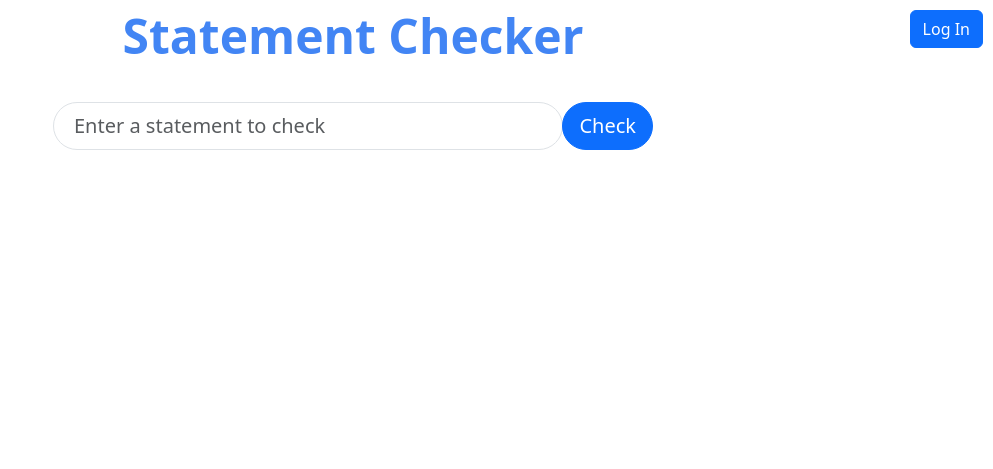
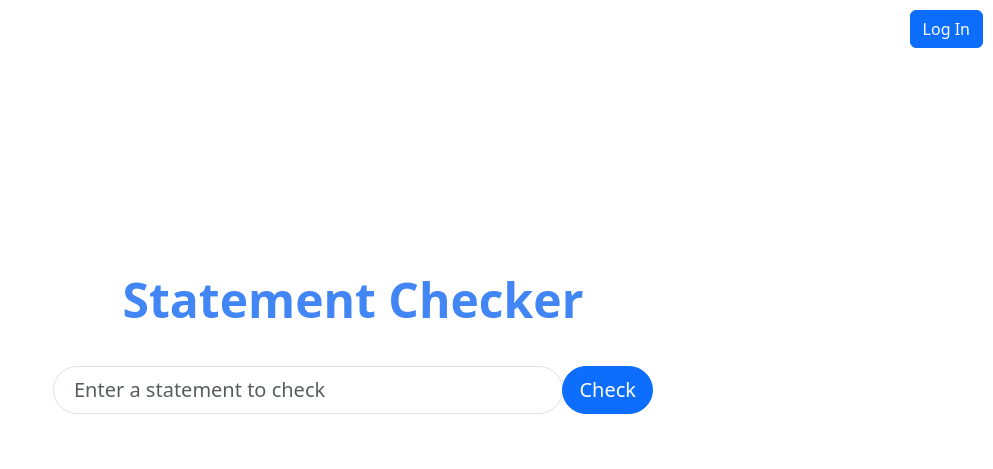
Before and after one commit to ledgerW/foxcheck, a Python web app: template templates/index.html in a window 1280 px wide. Shown: the top 469 px of the page, without its empty margins (287-1280 px from the left). Run offline with Jinja, Linux system fonts and the light colour scheme; the template is opened without the code that fills it, so the values that code supplies are empty.

Commit message:
Agent query: Is the Google-like search interface working correctly? Can you enter a statement and receive a response without encountering a 422 error? Is the input box positioned about a third of the way down the screen?

```diff
--- a/routers/api.py
+++ b/routers/api.py
@@ -23,6 +23,7 @@ async def check_statement(
     db: AsyncSession = Depends(get_session)
 ):
     try:
+        print(f"Statement: {statement}")
         fact_check_chain = (
             {"statement": RunnablePassthrough(), "wiki": wiki_retriever, 'web': web_retriever, 'arxiv': arxiv_retriever}
             | RunnablePassthrough.assign(
@@ -35,6 +36,7 @@ async def check_statement(
         )
 
         verdict = await fact_check_chain.ainvoke(statement)
+        print(json.loads(verdict.model_dump_json()))
         return json.loads(verdict.model_dump_json())
     except Exception as e:
         raise HTTPException(status_code=500, detail=str(e))
--- a/static/js/search.js
+++ b/static/js/search.js
@@ -19,7 +19,10 @@ document.addEventListener('DOMContentLoaded', () => {
 
     async function performSearch() {
         const query = searchInput.value.trim();
-        if (query === '') return;
+        if (query === '') {
+            displayError('Please enter a statement to check.');
+            return;
+        }
 
         searchResults.innerHTML = '';
         loadingSpinner.style.display = 'inline-block';
@@ -47,7 +50,7 @@ document.addEventListener('DOMContentLoaded', () => {
             const data = await response.json();
             displayResults(data);
         } catch (error) {
-            searchResults.innerHTML = `<p class="text-danger">${error.message}</p>`;
+            displayError(error.message);
             console.error('Statement check error:', error);
         } finally {
             loadingSpinner.style.display = 'none';
@@ -74,6 +77,10 @@ document.addEventListener('DOMContentLoaded', () => {
         `;
 
         searchResults.innerHTML = resultHtml;
+    }
+
+    function displayError(message) {
+        searchResults.innerHTML = `<p class="text-danger">${message}</p>`;
     }
 
     async function checkAuthStatus() {
--- a/templates/index.html
+++ b/templates/index.html
@@ -16,10 +16,11 @@
             flex-grow: 1;
             display: flex;
             flex-direction: column;
-            justify-content: center;
+            justify-content: flex-start;
             align-items: center;
             max-width: 600px;
             margin: 0 auto;
+            padding-top: 33vh; /* Position the search box about a third of the way down */
         }
         #search-results {
             margin-top: 20px;
@@ -29,10 +30,11 @@
             display: none;
         }
         .logo {
+            text-align: center;
+            margin-bottom: 30px;
             font-size: 48px;
             font-weight: bold;
             color: #4285F4;
-            margin-bottom: 30px;
         }
         .user-menu {
             position: absolute;
```
Also changed, not shown: main.py (+2 -5 lines).
